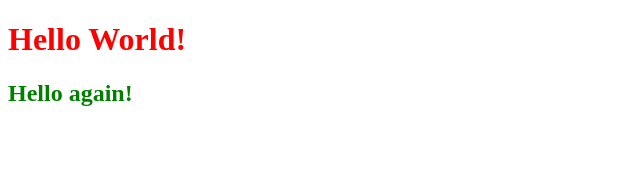
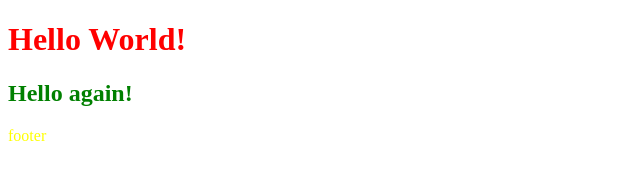
Before and after one commit to Nurik0923/mytestsite, a plain HTML site: page index.html in a window 1280 px wide. Shown: the full height of the page, 0-640 px from the left. Drawn offline with Linux system fonts and the light colour scheme.

Commit message:
Add footer

```diff
--- a/css/style.css
+++ b/css/style.css
@@ -4,3 +4,6 @@
 h2{
     color: green;
 }
+footer{
+    color: yellow;
+}
--- a/index.html
+++ b/index.html
@@ -9,5 +9,8 @@
 <body>
     <h1>Hello World!</h1>
     <h2>Hello again!</h2>
+
+
+    <footer>footer</footer>
 </body>
 </html>
```
